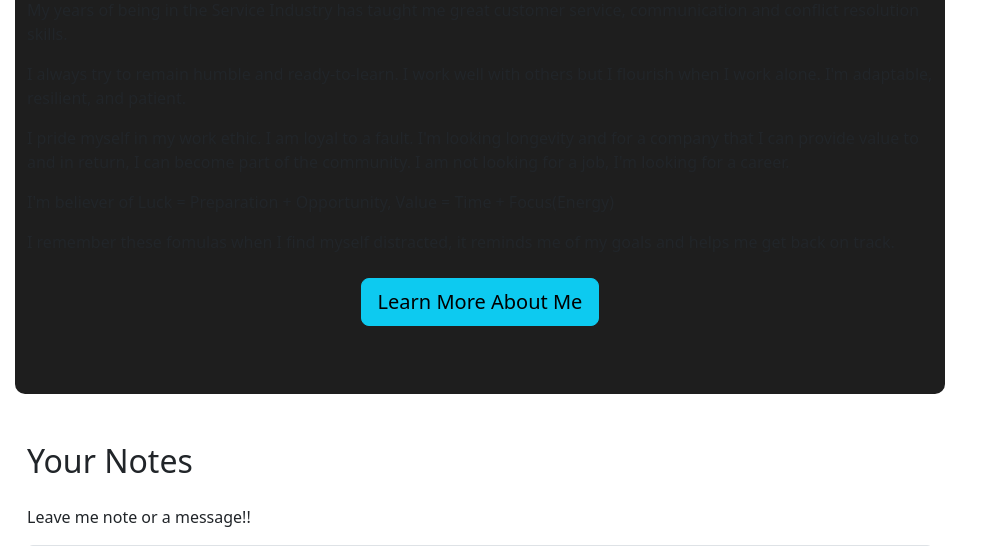
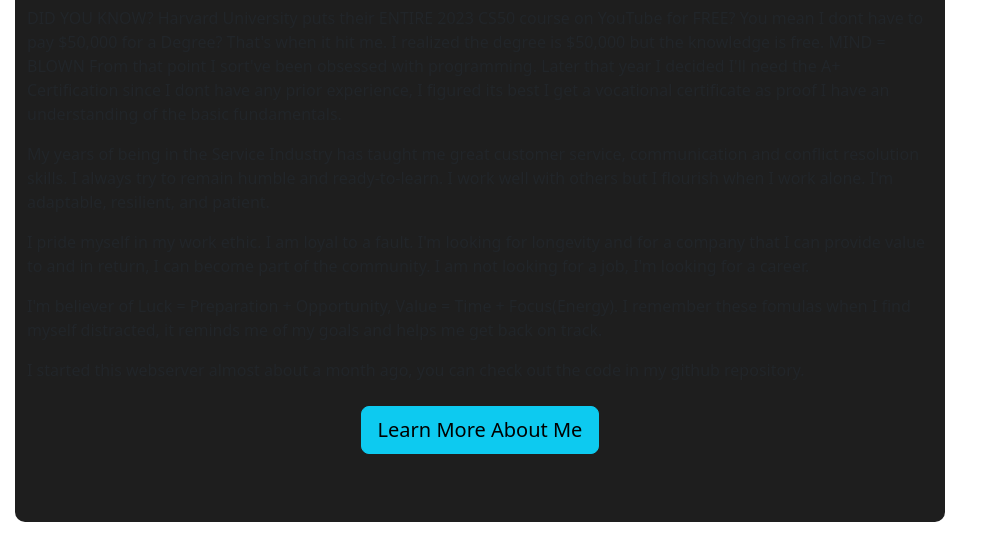
Before and after one commit to donate312/blog_portfolio, a Flask app: page / in a window 1280 px wide. Shown: the part 1366-1912 px from the top of the page, without its empty margins (0-993 px from the left). Run offline with Flask 3, Linux system fonts and the light colour scheme; parts of the project's set-up code (start-up, migrations or seed data) failed here and were passed over; some libraries are stand-ins or nearby versions.

Commit message:
worked on home page

```diff
--- a/website/templates/home.html
+++ b/website/templates/home.html
@@ -23,22 +23,21 @@
 
             <div class="my-5">
                 <h8><i>echo</i></h8>
-                <h1> :~whois DavidO</h1> <p>TLDR: a nerd.</p>
-
-                <!--<p>Building this website has taught me a few things , such as port forwarding and how to connect a site to the internet, how to set up a reverse proxy, and how to properly configure an SSL certificate for HTTPS.</p>
-                <p>I am not trying to be a web developer; this is all just a learning process. With that in mind...</p> -->
+                <h1> :~whois DavidO</h1>
+                <p>TLDR: a nerd.</p>
                 <p>I'm an aspiring cybersecurity practitioner trying to make my debut into the field of Information Technology. I intend to utilize the soft skills I obtained from years of being a server and bartender in the Service Industry and apply them to the customer service-based position I am currently seeking.</p>
                 <p>With no prior work experience in IT, aside from my job at Konica Minolta, I aim to secure a help desk position and finally begin my career in IT and I believe my customer service skills along with the CompTIA A+ Certification will do just that.</p>
                 <p>In the meantime, to get some personal experience, I conduct homelabs to analyze the traffic on my home network using tools like Wireshark and TCPdump. I set up this web server using Flask and gunicorn on a Raspberry Pi. I'm using Nginx as a reverse proxy and also running a Pi-hole server for ad blocking.</p>
-                <p>It's been almost two years since I decided to make a career change into the Information Technology field and I'm proud of how far I've come. However, I am aware of the disadvantages of not having a formal education. For one, I sometimes lack guidence or a sense of direction, but I do have a goal, and thats to find a Help Desk position as soon as possible.</p>
+                <p>It's been almost two years since I decided to make a career change into the Information Technology field and I'm proud of how far I've come, given I can still remember trying to understand for the first time what an IDE(Integrated Development Environment) is. However, I am aware of the disadvantages of not having a formal education. For one, I sometimes lack guidence or a sense of direction, but I do have a goal, and thats to find a Help Desk position as soon as possible.</p>
 
                 <h1>Things My Resume Wont Tell You</h1>
-                <p>I'm at a point in my life where I'm able to focus solely on me and my career. </p>
-                <p>My years of being in the Service Industry has taught me great customer service, communication and conflict resolution skills.</p>
-                <p>I always try to remain humble and ready-to-learn. I work well with others but I flourish when I work alone. I'm adaptable, resilient, and patient.</p>
-                <p>I pride myself in my work ethic. I am loyal to a fault. I'm looking longevity and for a company that I can provide value to and in return, I can become part of the community. I am not looking for a job, I'm looking for a career.</p>
-                <p>I'm believer of Luck = Preparation + Opportunity, Value = Time + Focus(Energy)</p>
-                <p>I remember these fomulas when I find myself distracted, it reminds me of my goals and helps me get back on track.</p>
+                <p>DID YOU KNOW? Harvard University puts their ENTIRE 2023 CS50 course on YouTube for FREE? You mean I dont have to pay $50,000 for a Degree? That's when it hit me. I realized the degree is $50,000 but the knowledge is free. MIND = BLOWN
+                From that point I sort've been obsessed with programming. Later that year I decided I'll need the A+ Certification since I dont have any prior experience, I figured its best I get a vocational certificate as proof I have an understanding of the basic fundamentals.</p>
+                <p>My years of being in the Service Industry has taught me great customer service, communication and conflict resolution skills.
+                I always try to remain humble and ready-to-learn. I work well with others but I flourish when I work alone. I'm adaptable, resilient, and patient.</p>
+                <p>I pride myself in my work ethic. I am loyal to a fault. I'm looking for longevity and for a company that I can provide value to and in return, I can become part of the community. I am not looking for a job, I'm looking for a career.</p>
+                <p>I'm believer of Luck = Preparation + Opportunity, Value = Time + Focus(Energy). I remember these fomulas when I find myself distracted, it reminds me of my goals and helps me get back on track. </p>
+                <p>I started this webserver almost about a month ago, you can check out the code in my github repository.</p>
 
                 <!-- Link to Blog Page -->
                 <div class="my-4 text-center">
```
